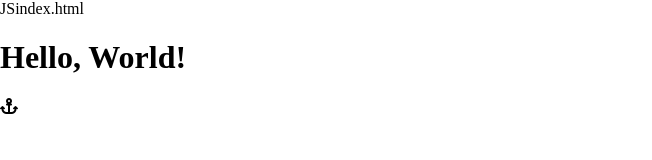
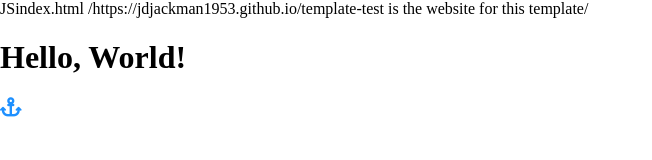
Before and after one commit to jdjackman1953/template-test, a plain HTML site: page index.html in a window 1280 px wide. Shown: the whole page, without its empty margins (0-652 px from the left). Drawn offline with Linux system fonts and the light colour scheme.

Commit message:
updateIndexFile

```diff
--- a/JSStyle.css
+++ b/JSStyle.css
@@ -5,3 +5,7 @@ body {
     min-height: 100vh;
     margin: 0;
 }
+i {
+    font-size: larger;
+    color: dodgerblue;
+}
--- a/JSindex.html
+++ b/index.html
@@ -9,6 +9,7 @@ JSindex.html
     <link rel="stylesheet" href="JSstyle.css">
 </head>
 <body>
+    /https://jdjackman1953.github.io/template-test is the website for this template/
     <h1>Hello, World!</h1>
     <!-- Script -->
      <script src="JSScript.js"></script>
```
